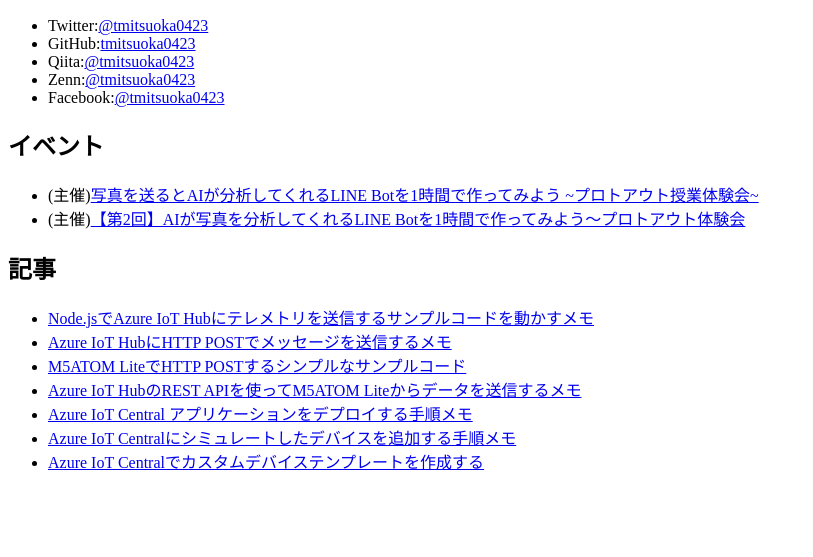
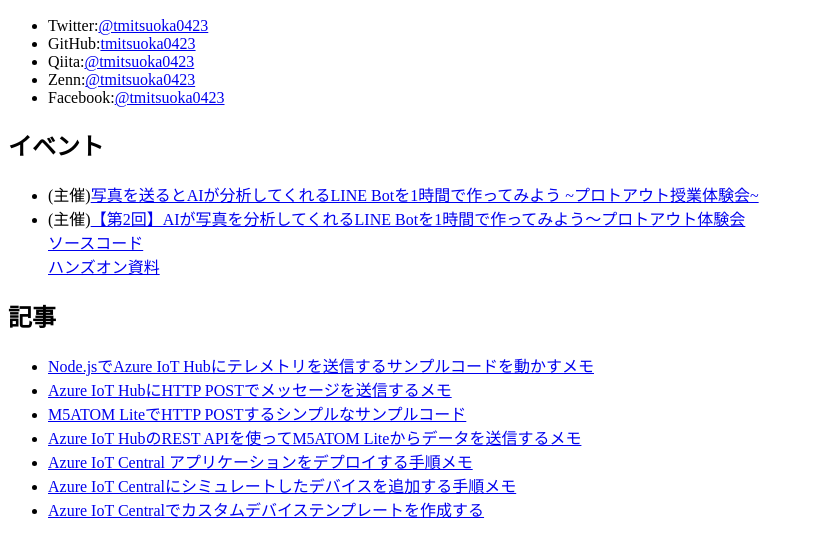
Before and after one commit to mitsuoka0423/tmitsuoka0423.github.io, a plain HTML site: page index.html in a window 1280 px wide. Shown: the part 105-662 px from the top of the page, without its empty margins (0-813 px from the left). Drawn offline with Linux system fonts and the light colour scheme.

Commit message:
Update index.html

```diff
--- a/index.html
+++ b/index.html
@@ -17,6 +17,8 @@
       <ul>
         <li>(主催)<a href="https://protoout.connpass.com/event/203577/">写真を送るとAIが分析してくれるLINE Botを1時間で作ってみよう ~プロトアウト授業体験会~</a></li>
         <li>(主催)<a href="https://protoout.connpass.com/event/205530/">【第2回】AIが写真を分析してくれるLINE Botを1時間で作ってみよう～プロトアウト体験会</a></li>
+        <div><a href="https://github.com/tmitsuoka0423/line-bot-azure-face-api-handson">ソースコード</a></div>
+        <div><a href="https://tmitsuoka0423.github.io/line-bot-azure-face-api-handson/">ハンズオン資料</a></div>
       </ul>
 
       <h2>記事</h2>
```
